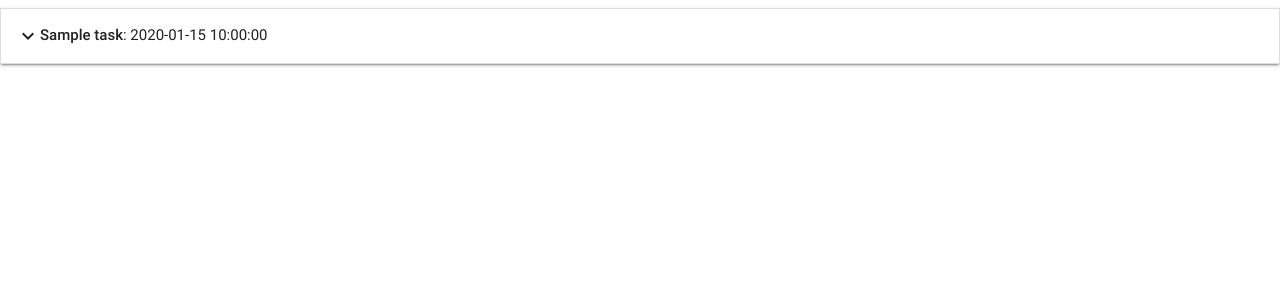
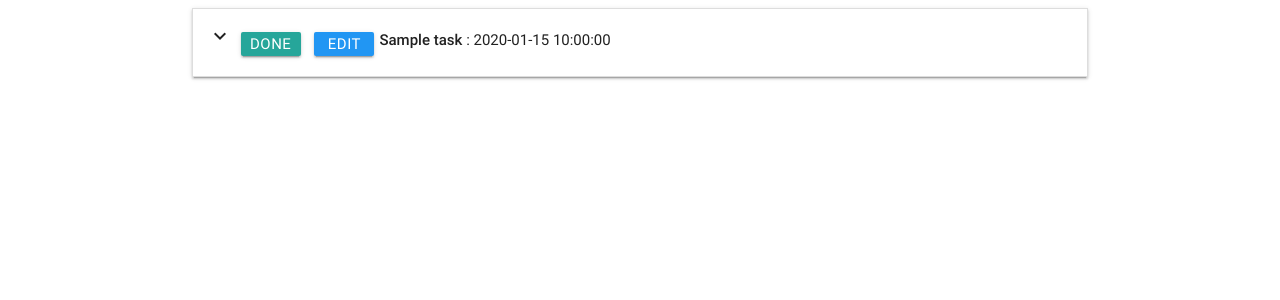
Before and after one commit to sophie-apples/task_manager_app, a Flask app: page / in a window 1280 px wide. Shown: the top 300 px of the page. Run offline with Flask 2, Linux system fonts and the light colour scheme; a database or web service that is not in the repository returns one stand-in record (values such as "Sample title"); some libraries are stand-ins or nearby versions.

Commit message:
buttons added with styling

```diff
--- /dev/null
+++ b/static/css/style.css
@@ -0,0 +1,12 @@
+.btn_small{
+    height: 24px;
+    width: 60px;
+    line-height: 24px;
+    margin: 5px 5px;
+    padding: 0 0.5em;
+}
+
+.task_header{
+    margin-top: 5px;
+
+}
--- a/templates/base.html
+++ b/templates/base.html
@@ -5,13 +5,16 @@
     <meta name="viewport" content="width=device-width, initial-scale=1.0">
     <link href="https://fonts.googleapis.com/icon?family=Material+Icons" rel="stylesheet">
     <link rel="stylesheet" href="https://cdnjs.cloudflare.com/ajax/libs/materialize/0.100.2/css/materialize.min.css">
-
+    <link rel="stylesheet" href="{{url_for('static', filename='css/style.css')}}" type="text/css" />
     <title>Task Manager</title>
 </head>
 <body>
-    {% block content %}
 
-    {% endblock %}
+    <div class="container">
+        {% block content %}
+        {% endblock %}
+    </div>
+
 
     <script src="https://cdnjs.cloudflare.com/ajax/libs/jquery/3.5.1/jquery.min.js"></script>
     <script src="https://cdnjs.cloudflare.com/ajax/libs/materialize/0.100.2/js/materialize.min.js"></script>
--- a/templates/tasks.html
+++ b/templates/tasks.html
@@ -3,9 +3,17 @@
     <ul class="collapsible">
         {% for task in tasks %}
         <li>
-            <div class="collapsible-header">
-                <span class="material-icons">keyboard_arrow_down </span>
-                <strong>{{task.task_name}}</strong> : {{task.due_date}}
+            <div class="collapsible-header ">
+                <div class="col s3">
+                    <span class="material-icons">keyboard_arrow_down </span>
+                    <a class="waves-effect waves-light btn btn_small">Done</a>
+                    <a class="waves-effect waves-light btn btn_small blue">Edit</a>
+                </div>
+                <div class="col s3 task_header">
+                    <strong>{{task.task_name}}</strong> : {{task.due_date}}
+                </div>
+
+
                 {% if task.is_urgent == "on" %}
                     <i class="fas fa-exclamation-circle light-blue-text text-lighten-2 tooltipped"
                         data-position="right" data-tooltip="URGENT!"></i>
```
